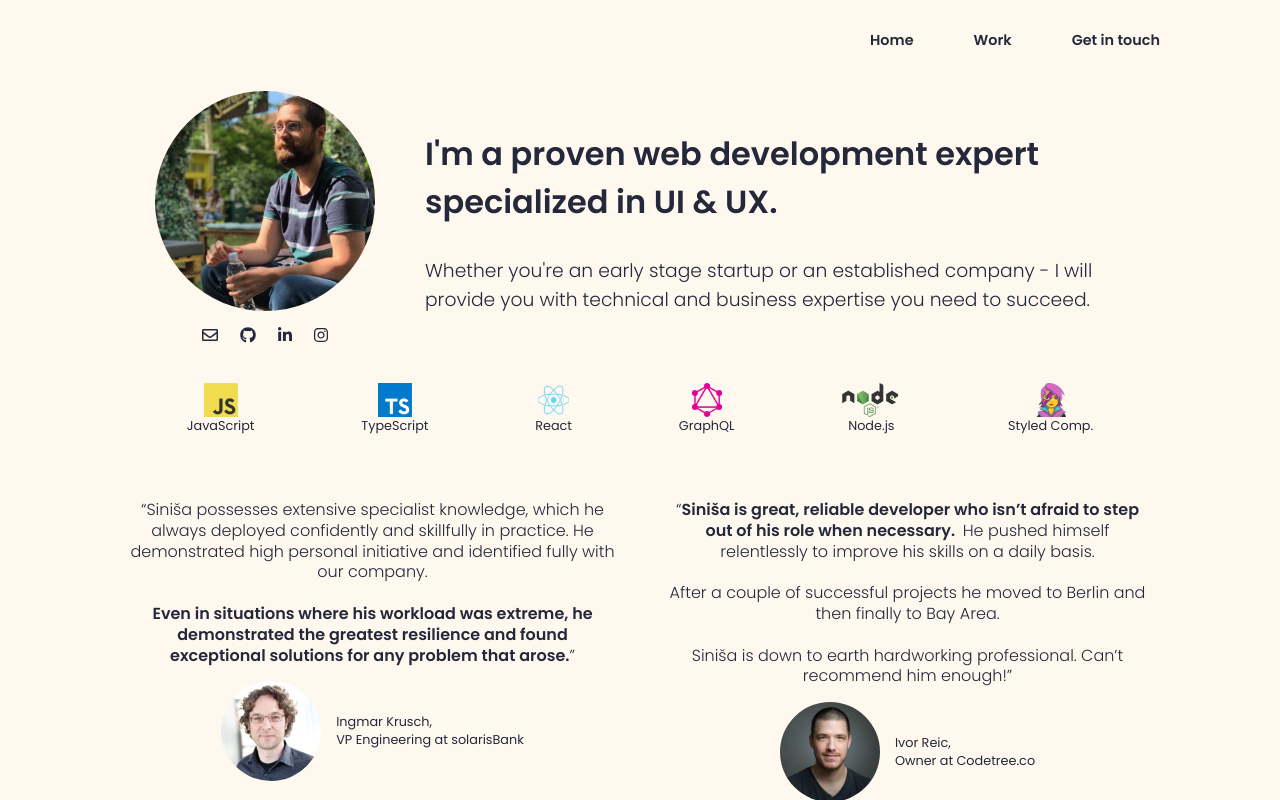
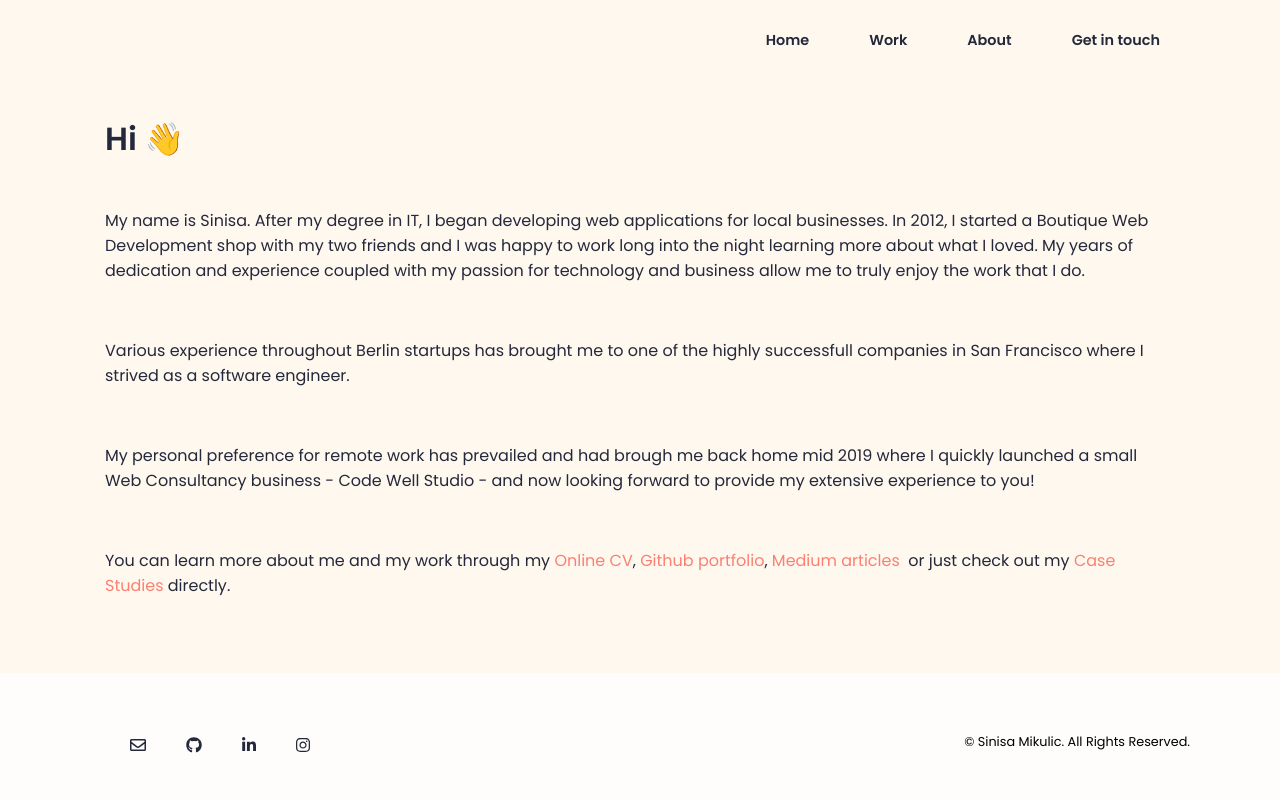
Before and after one commit to smikulic/portfolio, a React (Create React App) app: page /about in a window 1280 px wide. Built offline with nearby package versions, Linux system fonts and the light colour scheme.

Commit message:
Add about page and polish up responsiveness

```diff
--- a/package.json
+++ b/package.json
@@ -14,6 +14,7 @@
     "@testing-library/user-event": "^7.1.2",
     "react": "^16.13.0",
     "react-dom": "^16.13.0",
+    "react-router-dom": "^5.1.2",
     "react-scripts": "3.4.0"
   },
   "scripts": {
--- a/src/App.css
+++ b/src/App.css
@@ -68,14 +68,16 @@ hr {
 .section-showcase,
 .section-work,
 .section-contact,
-.section-how-i-work {
+.section-how-i-work,
+.section-about {
   flex-direction: column;
 }
 
 .section-work h2,
 .section-contact h2,
 .section-showcase h2,
-.section-how-i-work h2 {
+.section-how-i-work h2,
+.section-about h2 {
   text-align: center;
   margin-bottom: 45px;
 }
@@ -83,7 +85,8 @@ hr {
   .section-work h2,
   .section-contact h2,
   .section-showcase h2,
-  .section-how-i-work h2 {
+  .section-how-i-work h2,
+  .section-about h2 {
     font-size: 1.25rem;
     margin-bottom: 15px;
   }
--- a/src/App.js
+++ b/src/App.js
@@ -1,4 +1,9 @@
 import React from 'react'
+import {
+  BrowserRouter as Router,
+  Switch,
+  Route,
+} from "react-router-dom"
 import Navigation from './components/navigation/navigation'
 import Footer from './components/footer/footer'
 import SectionIntro from './sections/section-intro/section-intro'
@@ -7,6 +12,7 @@ import SectionShowcase from './sections/section-showcase/section-showcase'
 import SectionHowIWork from './sections/section-how-i-work/section-how-i-work'
 import SectionContact from './sections/section-contact/section-contact'
 import SectionWork from './sections/section-work/section-work'
+import SectionAbout from './sections/section-about/section-about'
 import './App.css'
 
 // EBDE37
@@ -22,16 +28,26 @@ function App() {
   return (
     <div className="App">
       <main className="container">
+
+      <Router>
         <Navigation />
 
+        <Switch>
+          <Route exact path="/">
             <SectionIntro />
             <SectionTestimonials />
             <SectionWork />
             <SectionShowcase />
             <SectionHowIWork />
             <SectionContact />
+          </Route>
+          <Route path="/about">
+            <SectionAbout />
+          </Route>
+        </Switch>
 
         <Footer />
+      </Router>
       </main>
     </div>
   );
--- a/src/components/footer/footer.css
+++ b/src/components/footer/footer.css
@@ -1,7 +1,6 @@
 footer {
   display: flex;
   justify-content: space-between;
-  margin-top: 30px;
   padding: 60px 0;
   background-color: rgba(255,255,255,0.75);
   padding-left: 3000px;
@@ -15,3 +14,14 @@ footer .social-links {
 footer p {
   font-size: 0.8rem;
 }
+@media(max-width: 656px) {
+  footer {
+    flex-direction: column;
+    align-items: center;
+    padding: 30px 0;
+  }
+  footer p {
+    padding-top: 30px;
+    font-size: 0.65rem;
+  }
+}
--- a/src/components/navigation/navigation.css
+++ b/src/components/navigation/navigation.css
@@ -10,9 +10,12 @@
 .navigation a {
   text-decoration: none;
   color: #24283B;
+  padding-bottom: 2px;
+  border-bottom: 2px solid transparent;
 }
 .navigation a:hover {
-  color: rgba(30, 34, 51, 0.2);
+  padding-bottom: 2px;
+  border-bottom: 2px solid rgba(30, 34, 51, 0.2);
 }
 @media(max-width: 936px) {
   .navigation .items {
@@ -22,3 +25,9 @@
     margin: 0 15px;
   }
 }
+@media(max-width: 656px) {
+  .navigation .items .item {
+    margin: 0 12px;
+    font-size: 0.75rem;
+  }
+}
--- a/src/components/navigation/navigation.js
+++ b/src/components/navigation/navigation.js
@@ -1,5 +1,6 @@
-import React from 'react';
-import './navigation.css';
+import React from 'react'
+import { Link } from "react-router-dom"
+import './navigation.css'
 
 function Navigation() {
   return (
@@ -7,6 +8,7 @@ function Navigation() {
       <div className="items">
         <a href="/" className="item">Home</a>
         <a href="/#work" className="item">Work</a>
+        <Link to="/about" className="item">About</Link>
         <a href="/#contact" className="item">Get in touch</a>
       </div>
     </nav>
--- /dev/null
+++ b/src/sections/section-about/section-about.css
@@ -0,0 +1,19 @@
+.section.section-about h1 {
+  padding: 30px 0;
+}
+.section.section-about p {
+  padding: 15px 0;
+}
+.section.section-about p:last-child {
+  padding-bottom: 45px;
+}
+.section.section-about p a {
+  color: salmon;
+  text-decoration: none;
+  padding-bottom: 1px;
+  border-bottom: 2px solid transparent;
+}
+.section.section-about p a:hover {
+  padding-bottom: 2px;
+  border-bottom: 2px solid salmon;
+}
--- /dev/null
+++ b/src/sections/section-about/section-about.js
@@ -0,0 +1,37 @@
+import React from 'react'
+import { Link } from 'react-router-dom'
+import './section-about.css'
+
+function SectionAbout() {
+  return (
+    <div className="section section-about">
+      <h1>Hi <span className="wave" role="img" aria-label="wave">👋</span></h1>
+      <p>
+        My name is Sinisa. After my degree in IT, I began developing web applications for local businesses.
+        In 2012, I started a Boutique Web Development shop with my two friends and I was happy to work long into the night learning more about what I loved.
+        My years of dedication and experience coupled with my passion for technology and business allow me to truly enjoy the work that I do.
+      </p>
+      <br/>
+      <p>
+        Various experience throughout Berlin startups has brought me to one of the highly successfull companies in San Francisco
+        where I strived as a software engineer.
+      </p>
+      <br/>
+      <p>
+        My personal preference for remote work has prevailed and had brough me back home mid 2019 where I quickly launched a small
+        Web Consultancy business - Code Well Studio - and now looking forward to provide my extensive experience to you!
+      </p>
+      <br/>
+      <p>
+        You can learn more about me and my work through my&nbsp;
+        <a href="http://smikulic.me/" target="_blank" rel="noopener noreferrer">Online CV</a>,&nbsp;
+        <a href="https://github.com/smikulic" target="_blank" rel="noopener noreferrer">Github portfolio</a>,&nbsp;
+        <a href="https://medium.com/@sinisa.mikulic" target="_blank" rel="noopener noreferrer">Medium articles</a>&nbsp;
+        or just check out my&nbsp;
+        <Link to="/#work">Case Studies</Link> directly.
+      </p>
+    </div>
+  );
+}
+
+export default SectionAbout;
--- a/src/sections/section-contact/section-contact.css
+++ b/src/sections/section-contact/section-contact.css
@@ -9,3 +9,6 @@
   color: #24283B;
   border-bottom: 3px solid rgba(30, 34, 51, 0.2);
 }
+.section.section-contact a:hover {
+  border-bottom: 3px solid salmon;
+}
```
Also changed, not shown: src/logo.svg (deleted), 1 other file (tests, documents, lock files or other folders). Lines whose indentation alone changed are shown as unchanged.
